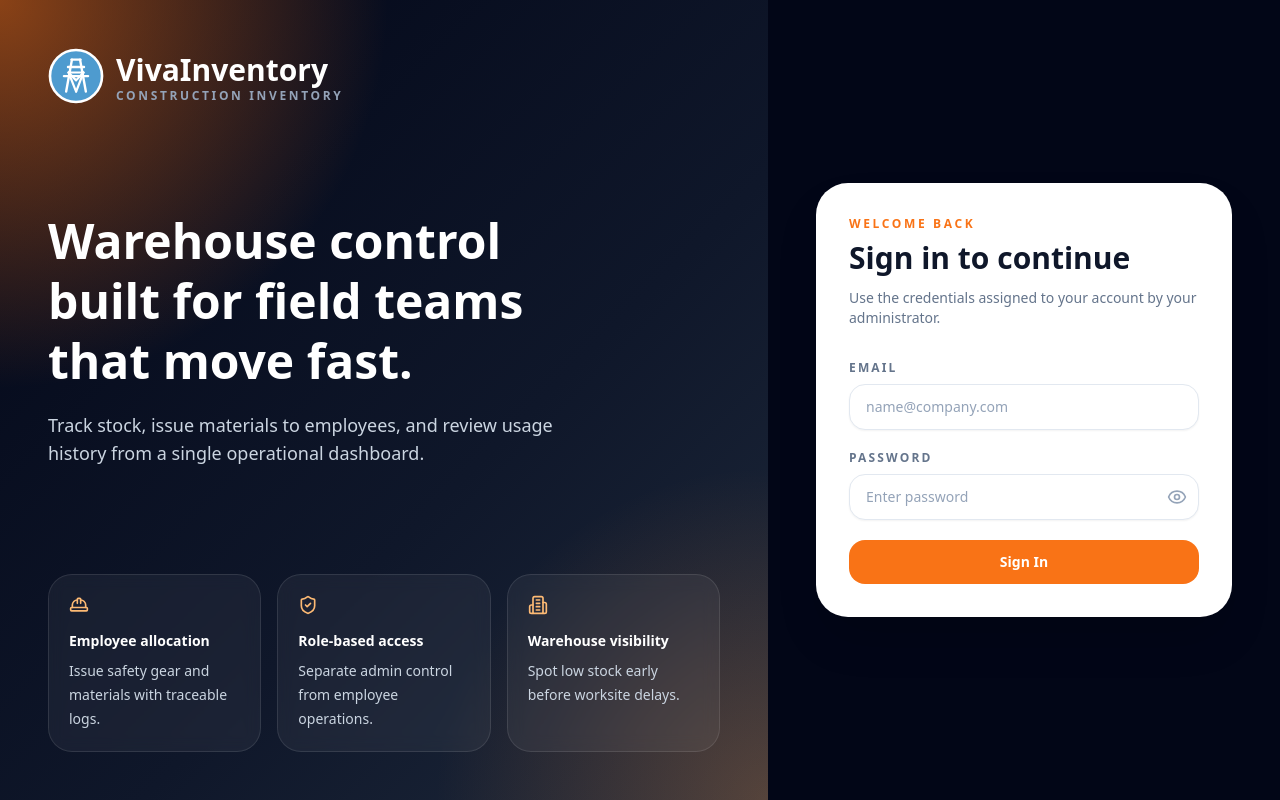
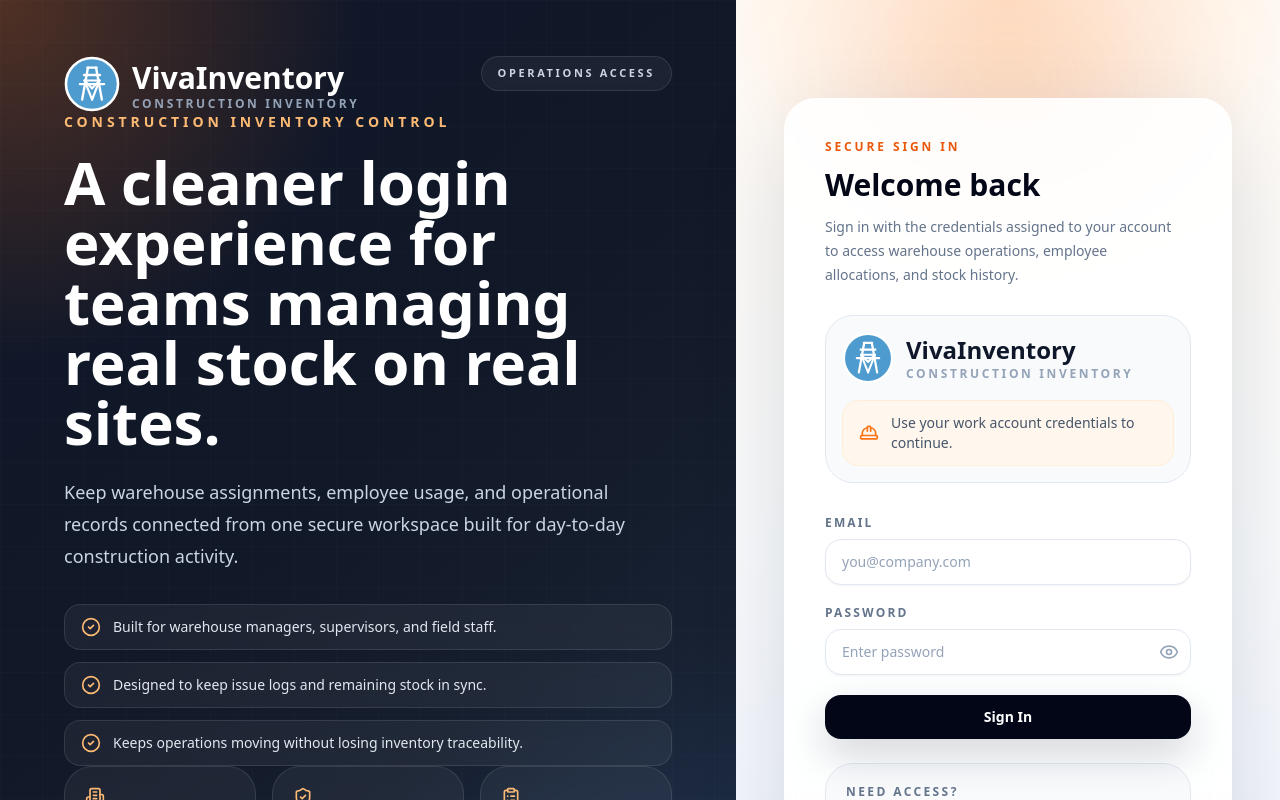
Before and after one commit to Munalthapa710/vivainventory, a Next.js app: page /login in a window 1280 px wide. Shown: the top 800 px of the page. Built offline with nearby package versions, Linux system fonts and the light colour scheme; no server answers.

Commit message:
feat: polish login page design

```diff
--- a/app/(auth)/login/page.jsx
+++ b/app/(auth)/login/page.jsx
@@ -2,7 +2,15 @@
 
 import { useEffect, useState } from "react";
 import { signIn, useSession } from "next-auth/react";
-import { Building2, Eye, EyeOff, HardHat, ShieldCheck } from "lucide-react";
+import {
+  Building2,
+  CheckCircle2,
+  ClipboardList,
+  Eye,
+  EyeOff,
+  HardHat,
+  ShieldCheck
+} from "lucide-react";
 import toast from "react-hot-toast";
 import AppSplashScreen from "@/components/AppSplashScreen";
 import BrandLogo from "@/components/BrandLogo";
@@ -16,6 +24,28 @@ export default function LoginPage() {
   });
   const [loading, setLoading] = useState(false);
   const [showPassword, setShowPassword] = useState(false);
+  const featureCards = [
+    {
+      icon: Building2,
+      title: "Warehouse oversight",
+      description: "Track stock movement, allocations, and supply readiness in one place."
+    },
+    {
+      icon: ShieldCheck,
+      title: "Controlled access",
+      description: "Separate admin controls from employee workflows with role-based sign-in."
+    },
+    {
+      icon: ClipboardList,
+      title: "Reliable records",
+      description: "Keep issue, usage, and adjustment history ready for operational review."
+    }
+  ];
+  const supportPoints = [
+    "Built for warehouse managers, supervisors, and field staff.",
+    "Designed to keep issue logs and remaining stock in sync.",
+    "Keeps operations moving without losing inventory traceability."
+  ];
 
   useEffect(() => {
     if (status === "authenticated" && session?.user?.role) {
@@ -68,58 +98,62 @@ export default function LoginPage() {
   }
 
   return (
-    <main className="min-h-screen bg-slate-950 pt-[var(--safe-area-top)] text-white">
-      <div className="grid min-h-screen lg:grid-cols-[1.2fr_0.8fr]">
-        <section className="relative hidden overflow-hidden lg:block">
-          <div className="absolute inset-0 bg-[radial-gradient(circle_at_top_left,_rgba(249,115,22,0.55),_transparent_35%),radial-gradient(circle_at_bottom_right,_rgba(251,146,60,0.25),_transparent_30%),linear-gradient(135deg,#020617,#0f172a_60%,#1e293b)]" />
-          <div className="relative flex h-full flex-col justify-between p-12">
-            <div className="flex items-center gap-3 text-orange-300">
+    <main className="min-h-screen bg-[linear-gradient(180deg,#fffaf3_0%,#f8fafc_42%,#e8eef7_100%)] pt-[var(--safe-area-top)] text-slate-900">
+      <div className="grid min-h-screen lg:grid-cols-[1.15fr_0.85fr]">
+        <section className="relative hidden overflow-hidden lg:flex">
+          <div className="absolute inset-0 bg-[radial-gradient(circle_at_top_left,_rgba(249,115,22,0.28),_transparent_28%),radial-gradient(circle_at_bottom_right,_rgba(59,130,246,0.16),_transparent_34%),linear-gradient(140deg,#0f172a_0%,#111827_45%,#1e293b_100%)]" />
+          <div className="absolute inset-0 opacity-20 [background-image:linear-gradient(rgba(255,255,255,0.08)_1px,transparent_1px),linear-gradient(90deg,rgba(255,255,255,0.08)_1px,transparent_1px)] [background-size:42px_42px]" />
+          <div className="relative flex h-full flex-col justify-between px-12 py-12 xl:px-16 xl:py-14">
+            <div className="flex items-start justify-between gap-6">
               <BrandLogo
                 size={56}
                 showText
                 title="VivaInventory"
                 subtitle="Construction Inventory"
-                className="text-orange-300"
+                className="text-orange-200"
                 textClassName="text-white"
                 titleClassName="mt-1 text-3xl text-white"
                 subtitleClassName="text-orange-200/70"
               />
+              <div className="rounded-full border border-white/10 bg-white/5 px-4 py-2 text-[11px] font-semibold uppercase tracking-[0.24em] text-slate-300 backdrop-blur">
+                Operations Access
+              </div>
             </div>
 
-            <div className="max-w-xl">
-              <h2 className="text-5xl font-black leading-tight text-white">
-                Warehouse control built for field teams that move fast.
+            <div className="max-w-2xl">
+              <p className="text-sm font-semibold uppercase tracking-[0.28em] text-orange-300">
+                Construction Inventory Control
+              </p>
+              <h2 className="mt-5 text-5xl font-black leading-[1.05] text-white xl:text-6xl">
+                A cleaner login experience for teams managing real stock on real sites.
               </h2>
-              <p className="mt-5 max-w-lg text-lg text-slate-300">
-                Track stock, issue materials to employees, and review usage
-                history from a single operational dashboard.
+              <p className="mt-6 max-w-xl text-lg leading-8 text-slate-300">
+                Keep warehouse assignments, employee usage, and operational
+                records connected from one secure workspace built for day-to-day
+                construction activity.
               </p>
+
+              <div className="mt-8 grid gap-3">
+                {supportPoints.map((point) => (
+                  <div
+                    key={point}
+                    className="flex items-center gap-3 rounded-2xl border border-white/10 bg-white/5 px-4 py-3 backdrop-blur"
+                  >
+                    <CheckCircle2 className="h-5 w-5 shrink-0 text-orange-300" />
+                    <p className="text-sm text-slate-200">{point}</p>
+                  </div>
+                ))}
+              </div>
             </div>
 
             <div className="grid gap-4 sm:grid-cols-3">
-              {[
-                {
-                  icon: HardHat,
-                  title: "Employee allocation",
-                  description: "Issue safety gear and materials with traceable logs."
-                },
-                {
-                  icon: ShieldCheck,
-                  title: "Role-based access",
-                  description: "Separate admin control from employee operations."
-                },
-                {
-                  icon: Building2,
-                  title: "Warehouse visibility",
-                  description: "Spot low stock early before worksite delays."
-                }
-              ].map((item) => (
+              {featureCards.map((item) => (
                 <div
                   key={item.title}
-                  className="rounded-3xl border border-white/10 bg-white/5 p-5 backdrop-blur"
+                  className="rounded-[1.75rem] border border-white/10 bg-white/5 p-5 backdrop-blur"
                 >
                   <item.icon className="h-5 w-5 text-orange-300" />
-                  <h3 className="mt-4 text-sm font-semibold text-white">
+                  <h3 className="mt-4 text-sm font-semibold uppercase tracking-[0.16em] text-white">
                     {item.title}
                   </h3>
                   <p className="mt-2 text-sm leading-6 text-slate-300">
@@ -131,9 +165,31 @@ export default function LoginPage() {
           </div>
         </section>
 
-        <section className="flex items-center justify-center px-6 py-12 sm:px-8 lg:px-12">
-          <div className="w-full max-w-md rounded-[2rem] border border-white/10 bg-white p-8 text-slate-900 shadow-2xl shadow-black/20">
-            <div className="mb-8 lg:hidden">
+        <section className="relative flex items-center justify-center px-5 py-10 sm:px-8 lg:px-12">
+          <div className="absolute inset-0 bg-[radial-gradient(circle_at_top,_rgba(249,115,22,0.18),_transparent_26%),linear-gradient(180deg,#fffaf4_0%,#f8fafc_52%,#eef2ff_100%)]" />
+          <div className="absolute inset-x-0 top-0 h-40 bg-[radial-gradient(circle,_rgba(249,115,22,0.18),transparent_68%)] blur-3xl" />
+
+          <div className="relative w-full max-w-lg rounded-[2rem] border border-white/70 bg-white/90 p-7 text-slate-900 shadow-[0_30px_90px_rgba(15,23,42,0.14)] backdrop-blur sm:p-8 xl:p-10">
+            <div className="flex items-start justify-between gap-4">
+              <div>
+                <p className="text-xs font-semibold uppercase tracking-[0.24em] text-orange-600">
+                  Secure Sign In
+                </p>
+                <h1 className="mt-3 text-3xl font-bold text-slate-950">
+                  Welcome back
+                </h1>
+                <p className="mt-3 max-w-sm text-sm leading-6 text-slate-500">
+                  Sign in with the credentials assigned to your account to
+                  access warehouse operations, employee allocations, and stock
+                  history.
+                </p>
+              </div>
+              <div className="hidden sm:block">
+                <PwaInstallButton variant="secondary" />
+              </div>
+            </div>
+
+            <div className="mt-7 rounded-[1.75rem] border border-slate-200 bg-slate-50/90 p-4">
               <div className="flex items-start justify-between gap-4">
                 <BrandLogo
                   size={52}
@@ -143,32 +199,23 @@ export default function LoginPage() {
                   titleClassName="text-2xl"
                   subtitleClassName="text-orange-500"
                 />
-                <PwaInstallButton compact />
+                <div className="sm:hidden">
+                  <PwaInstallButton compact />
+                </div>
               </div>
-              <h1 className="mt-5 text-3xl font-bold">Login</h1>
-            </div>
-
-            <div className="mb-8 hidden lg:block">
-              <p className="text-xs font-semibold uppercase tracking-[0.22em] text-orange-500">
-                Welcome Back
-              </p>
-              <h1 className="mt-2 text-3xl font-bold">Sign in to continue</h1>
-              <p className="mt-3 text-sm text-slate-500">
-                Use the credentials assigned to your account by your
-                administrator.
-              </p>
-              <div className="mt-5">
-                <PwaInstallButton variant="secondary" />
+              <div className="mt-4 flex items-center gap-3 rounded-2xl border border-orange-100 bg-orange-50 px-4 py-3 text-sm text-slate-600">
+                <HardHat className="h-5 w-5 shrink-0 text-orange-500" />
+                <p>Use your work account credentials to continue.</p>
               </div>
             </div>
 
-            <form className="space-y-5" onSubmit={handleSubmit}>
+            <form className="mt-8 space-y-5" onSubmit={handleSubmit}>
               <div>
                 <label className="label">Email</label>
                 <input
                   className="input"
                   type="email"
-                  placeholder="name@company.com"
+                  placeholder="you@company.com"
                   value={form.email}
                   onChange={(event) =>
                     setForm((current) => ({
@@ -210,10 +257,24 @@ export default function LoginPage() {
                 </div>
               </div>
 
-              <button className="btn-primary w-full" disabled={loading}>
+              <button
+                className="btn w-full rounded-2xl bg-slate-950 px-4 py-3 text-white shadow-[0_16px_40px_rgba(15,23,42,0.18)] hover:bg-slate-900 focus:ring-slate-200"
+                disabled={loading}
+              >
                 {loading ? "Signing in..." : "Sign In"}
               </button>
             </form>
+
+            <div className="mt-6 rounded-[1.75rem] border border-slate-200 bg-slate-50 p-5">
+              <p className="text-xs font-semibold uppercase tracking-[0.2em] text-slate-500">
+                Need access?
+              </p>
+              <p className="mt-3 text-sm leading-6 text-slate-600">
+                Employee accounts are created by an administrator. Contact your
+                office or system manager if you need a new login or password
+                reset.
+              </p>
+            </div>
           </div>
         </section>
       </div>
```
